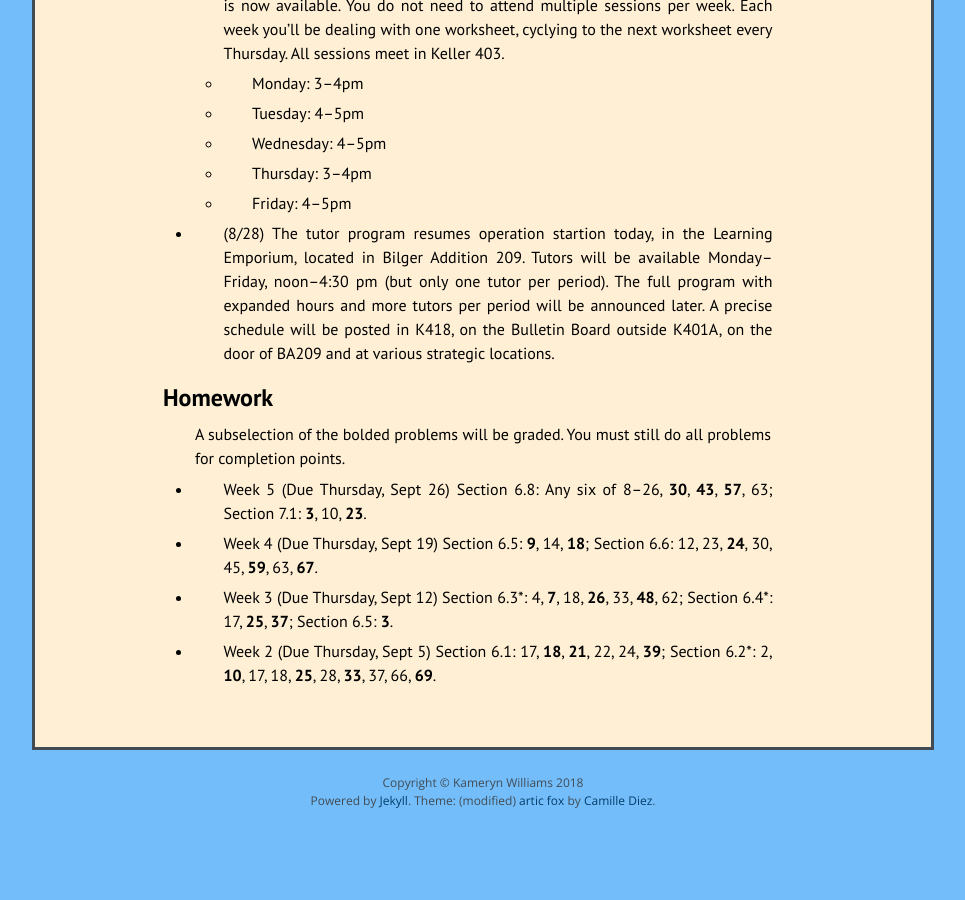
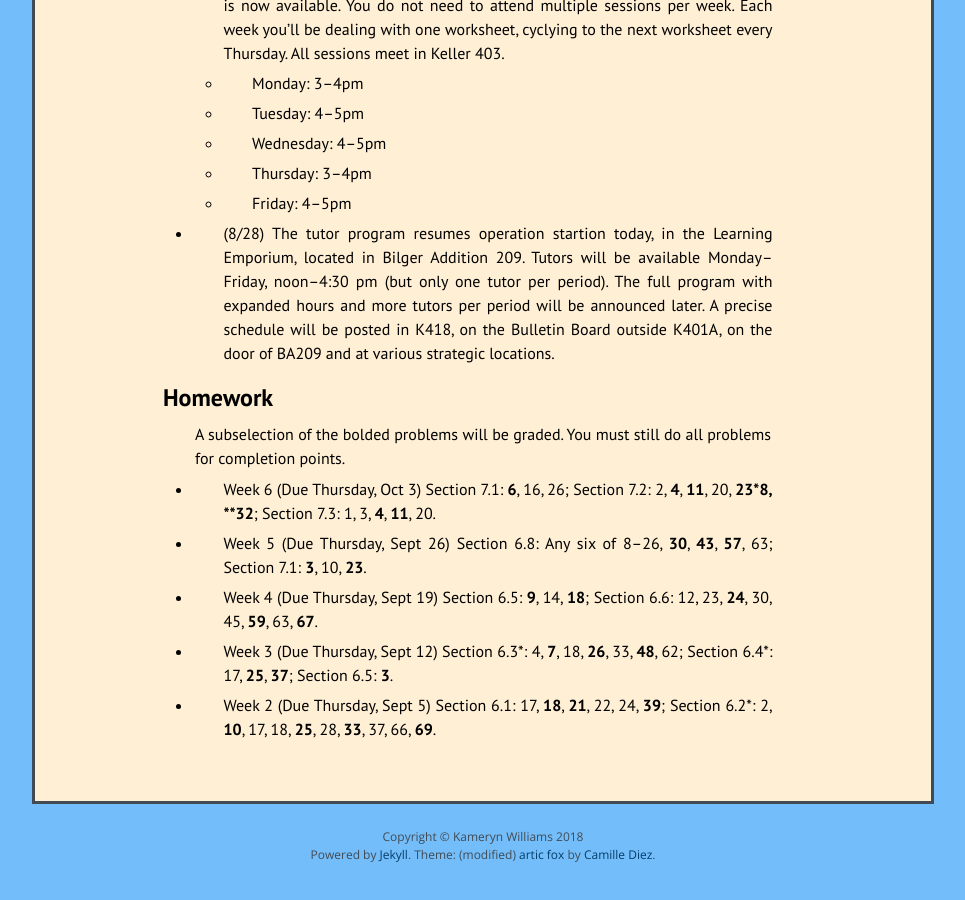
Before and after one commit to kamerynjw/kamerynjw.github.io, a Jekyll site: the page built from teaching/2019/math242.md, in a window 1280 px wide and 900 px high, scrolled down 1114 px. Shown: the whole window, without its empty margins (157-1122 px from the left). Built offline with Jekyll 4.4.1, drawn with Linux system fonts in a browser that asks for light colours; nearby versions of some CDN libraries; formulas are drawn with MathJax 3; before the commit the page ends 1960 px from its top, so only the background shows below that.

Commit message:
mmore homework

```diff
--- a/teaching/2019/math242.md
+++ b/teaching/2019/math242.md
@@ -75,6 +75,8 @@ Homework
 
 A subselection of the bolded problems will be graded. You must still do all problems for completion points.
 
+* Week 6 (Due Thursday, Oct 3) Section 7.1: **6**, 16, 26; Section 7.2: 2, **4**, **11**, 20, **23*8, **32**; Section 7.3: 1, 3, **4**, **11**, 20.
+
 * Week 5 (Due Thursday, Sept 26) Section 6.8: Any six of 8--26, **30**, **43**, **57**, 63; Section 7.1: **3**, 10, **23**.
 
 * Week 4 (Due Thursday, Sept 19) Section 6.5: **9**, 14, **18**; Section 6.6: 12, 23, **24**, 30, 45, **59**, 63, **67**.
```
